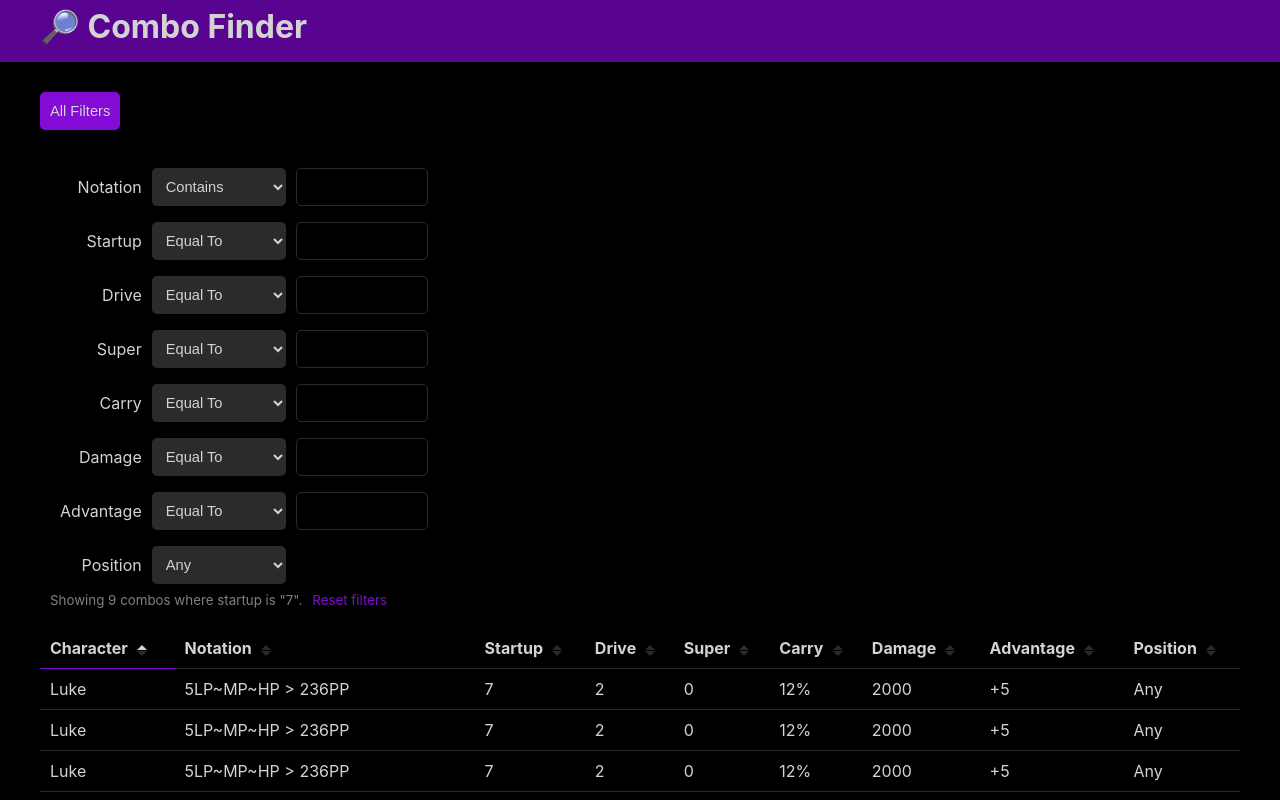
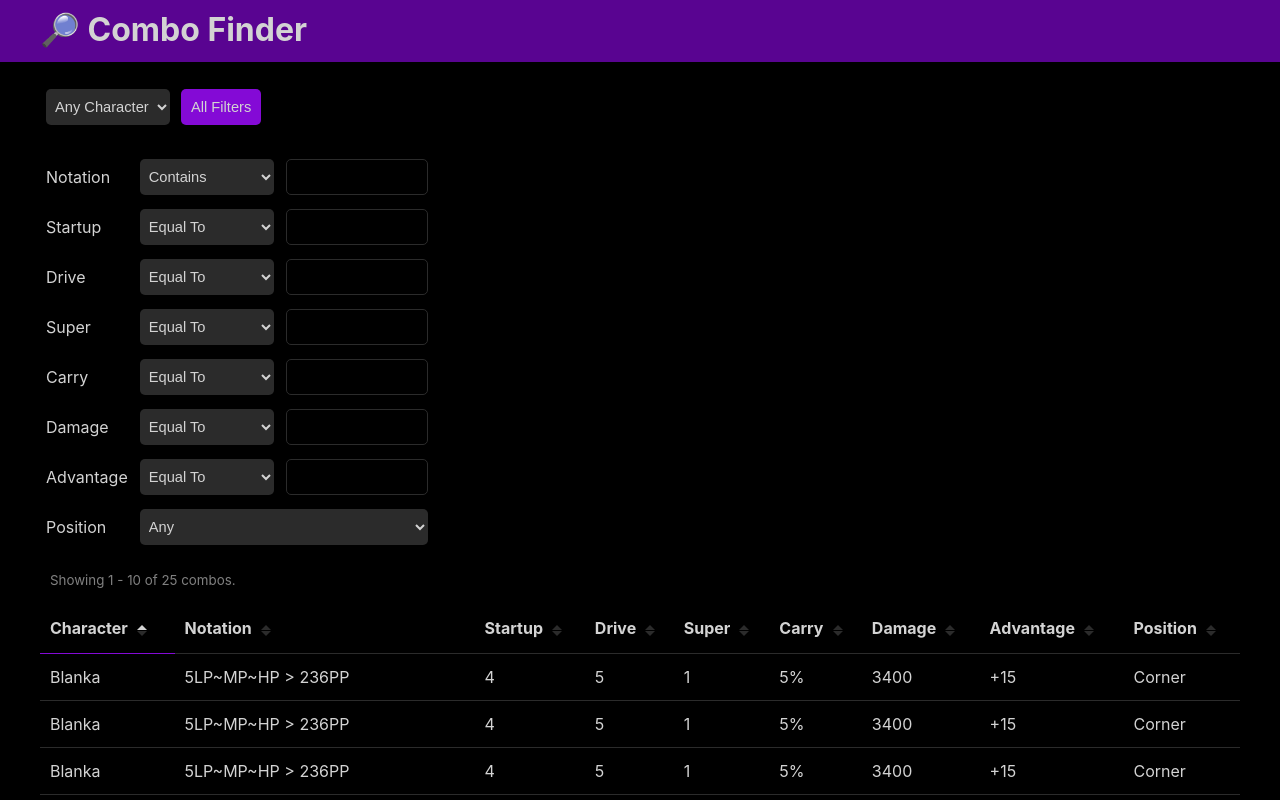
Before and after one commit to robro/combo-finder, a React (Create React App) app: page / in a window 1280 px wide. Shown: the top 800 px of the page. Built offline with nearby package versions, Linux system fonts and the light colour scheme.

Commit message:
✨ Get filters fully functioning

```diff
--- a/src/App.css
+++ b/src/App.css
@@ -5,7 +5,8 @@
   --dark-accent-color: #2b2b2b;
   --darker-accent-color: #1a1a1a;
 
-  --max-width: 1200px
+  --max-width: 1200px;
+  --clickable-height: 36px;
 }
 
 input::-webkit-outer-spin-button,
@@ -14,22 +15,25 @@ input::-webkit-inner-spin-button {
   margin: 0;
 }
 
+td {
+  padding: 0;
+}
+
 .capitalize {
   text-transform: capitalize;
 }
 
-.float-right {
-  float: right;
-}
-
-.filter * {
-  padding: 0 0 0 10px;
-  margin: 8px 0;
-  /* border-style: solid; */
+.filter-row * {
+  /* padding: 0 0 0 10px; */
+  margin: 7px 6px;
+  /* border-style: solid;
+  border-width: 1px; */
 }
 
 .filter-table {
+  margin: 20px 0;
   border-collapse: collapse;
+  /* background-color: red; */
 }
 
 .filter-input {
@@ -48,13 +52,12 @@ input[type=number] {
 
 .title-bar {
   background-color: #590491;
-  /* margin-top: -20px; */
   padding: 1px;
   height: 60px;
 }
 
 .title {
-  margin: -15px auto;
+  margin: -12px auto;
   max-width: var(--max-width);
 }
 
@@ -65,7 +68,7 @@ input[type=number] {
 }
 
 .filter-bar {
-  margin: 30px 0;
+  margin: 20px 0;
   display: flex;
 }
 
@@ -97,7 +100,7 @@ input[type=number] {
 }
 
 .prop-header {
-  padding: 10px 20px 10px 10px;
+  padding: 10px 20px 15px 10px;
   cursor: pointer;
   text-align: left;
   border-bottom: 1px solid;
@@ -144,7 +147,7 @@ input[type=number] {
 }
 
 .prop-value {
-  padding: 10px;
+  padding: 13px 10px;
   border-top: 1px solid;
   border-color: var(--dark-accent-color);
 }
@@ -190,29 +193,29 @@ input {
   border-color: var(--dark-accent-color);
   outline-style: none;
   width: 100px;
-  height: 36px;
+  height: calc(var(--clickable-height) - 2px);
 }
 
 .page-input {
   border-width: 1px 0 1px 1px;
   border-radius: 5px 0 0 5px;
   width: 20px;
-  margin-left: 15px;
+  margin-left: 10px;
 }
 
 .drop {
   background-color: var(--dark-accent-color);
   text-transform: capitalize;
   color: inherit;
-  /* padding: 10px; */
   font-size: 11pt;
-  height: 38px;
-  width: 100%;
+  height: var(--clickable-height);
+  min-width: calc(100% - 12px);
   border-width: 1px;
   border-style: none;
   border-color: var(--dark-accent-color);
   outline-style: none;
   border-radius: 5px;
+  padding: 0 5px;
 }
 
 .btn {
@@ -220,10 +223,11 @@ input {
   color: var(--main-text-color);
   font-size: 11pt;
   min-width: 38px;
-  height: 38px;
+  height: var(--clickable-height);
   border: none;
   cursor: pointer;
   padding: 0 10px;
+  margin: 7px 5px;
   /* transition-duration: 0.1s; */
 }
 
@@ -239,10 +243,12 @@ input {
 
 .btn-left {
   border-radius: 5px 0 0 5px;
+  margin-right: 0;
 }
 
 .btn-right {
   border-radius: 0 5px 5px 0;
+  margin-left: 0;
 }
 
 .btn-main {
--- a/src/App.js
+++ b/src/App.js
@@ -10,9 +10,7 @@ const combo_data = [...require('./combos.json')]
 function App() {
   const [sort_prop, setSortProp] = useState('character')
   const [reverse_sort, setReverseSort] = useState(false)
-  const [filters, setFilters] = useState({
-    'startup': {'op': 'is', 'value': 7}
-  })
+  const [filters, setFilters] = useState({})
   const [page_size, setPageSize] = useState(10)
   const [cur_page, setCurPage] = useState(1)
 
@@ -68,28 +66,38 @@ function App() {
     if (reverse_sort) return 'descend'
     return 'ascend'
   }
-  const updateFilters = (e) => {
-    const key = e.target.id
-    const op = e.target.name
-    const value = e.target.value
-    const new_filters = {...filters, [key]: {'op': op, 'value': value}}
-    if (!value) delete new_filters[key]
+  const submitFilters = () => {
+    let new_filters = {}
+    for (const prop of combo_props) {
+      let condition = document.getElementById(prop+'-condition')
+      condition = (condition)? condition.value: 'equal to'
+      let value = document.getElementById(prop+'-value').value
+      if (!value) continue
+      new_filters[prop] = {'condition': condition, 'value': value}
+    }
     setFilters(new_filters)
   }
-  const submitFilters = (e) => {
-    console.log(e.target.getElementsByClassName('filter'))
-  }
   const resetFilters = () => {
-    let dropdowns = [...document.getElementsByClassName('drop')]
-    dropdowns.map(drop => drop.value = drop.options[0].value)
+    let condition_elems = [...document.getElementsByClassName('condition')]
+    let value_elems = [...document.getElementsByClassName('value')]
+    condition_elems.map(elem => elem.value = elem.options[0].value)
+    value_elems.map(elem => elem.value = '')
     setFilters({})
   }
   const filterCombo = (combo) => {
+    let combo_value
+    let filter_value
+    let condition
     for (let prop in filters) {
       if (filters[prop].value) {
-        if (!evaluate[filters[prop].op](combo[prop], filters[prop].value)) {
+        combo_value = combo[prop]
+        filter_value = filters[prop].value
+        condition = filters[prop].condition.toLowerCase()
+        if (typeof(combo_value) === 'string') combo_value = combo_value.toLowerCase()
+        if (typeof(filter_value) === 'string') filter_value = filter_value.toLowerCase()
+        if (!evaluate[condition](combo_value, filter_value))
           return false
-        }}}
+      }}
     return true
   }
   const filtered_data = combo_data.filter(filterCombo).sort((a, b) => (
@@ -111,7 +119,7 @@ function App() {
     }
     if (Object.keys(filters).length > 0) {
       filter_info = ` where ${Object.keys(filters).map(f =>
-        `${f} ${filters[f].op} "${filters[f].value}"`).join(' and ')}`
+        `${f} ${filters[f].condition.toLowerCase()} "${filters[f].value}"`).join(' and ')}`
     }
     return `Showing ${combo_nums} ${filtered_data.length} combo${plural}${filter_info}.`
   }
@@ -139,45 +147,23 @@ function App() {
     <span className='reset' onClick={resetFilters}>Reset filters</span>: ''
 
   const createFilter = (prop, label=true, on_change=null) => { return (
-    <tr className='filter'>
-      {(label)? <td><label className='float-right capitalize'>{prop}</label></td>: null}
+    <tr className='filter-row'>
+      {(label)? <td><label className='capitalize'>{prop}</label></td>: null}
       {(combo_filters[prop].compare.length > 1)? <>
-      <td><select className='drop' id={`${prop}-ops`}>
-        {combo_filters[prop].compare.map(op => (
-          <option value={op}>{op}</option>
+      <td><select className='drop condition' id={prop+'-condition'}>
+        {combo_filters[prop].compare.map(option => (
+          <option value={option}>{option}</option>
         ))}
       </select></td><td>
-      <input className='filter-input' id={`${prop}-input`}/></td></>:
-      <td><select className='drop' name='is' id={prop} onChange={on_change}>
+      <input className='filter-input value' id={prop+'-value'}/></td></>:
+      <td colSpan={2}><select className='drop value' id={prop+'-value'} onChange={on_change}>
         <option value=''>{combo_filters[prop].options[0]}</option>
-        {combo_filters[prop].options.slice(1).map(op => (
-          <option value={op}>{op}</option>
+        {combo_filters[prop].options.slice(1).map(option => (
+          <option value={option}>{option}</option>
         ))}
       </select></td>}
     </tr>
   )}
-  //   if (combo_filters[prop].compare.length > 1) return (
-  //     <div className='filter capitalize'>
-  //       <span>{(label)? <span></span>: ''}</span>
-  //       <select className='drop' id={`${prop}-ops`}>
-  //         {combo_filters[prop].compare.map(op => (
-  //           <option value={op}>{op}</option>
-  //         ))}
-  //       </select>
-  //       <input className='input' id={`${prop}-input`}/>
-  //     </div>
-  //   ); else return (
-  //     <div className='filter capitalize'>
-  //       <span>{prop}</span>
-        // <select className='drop' name='is' id={prop} onChange={updateFilters}>
-        //   <option value=''>{combo_filters[prop].options[0]}</option>
-        //   {combo_filters[prop].options.slice(1).map(op => (
-        //     <option value={op}>{op}</option>
-        //   ))}
-        // </select>
-  //     </div>
-  //   )
-  // }
   return (
     <div className='app'>
       <div className='title-bar'>
@@ -185,6 +171,7 @@ function App() {
       </div>
       <div className='body'>
         <div className='filter-bar'>
+          {createFilter('character', false, submitFilters)}
           <button className='btn btn-main' type='button' onClick={submitFilters}>All Filters</button>
         </div>
         <table className='filter-table'>
--- a/src/evaluate.js
+++ b/src/evaluate.js
@@ -1,7 +1,7 @@
 const evaluate = {
-    'is': function(a, b) { return a === b },
-    'is greater than': function(a, b) { return a > b },
-    'is less than': function(a, b) { return a < b },
+    'equal to': function(a, b) { return a == b },
+    'greater than': function(a, b) { return a > b },
+    'less than': function(a, b) { return a < b },
     'contains': function(a, b) { return a.includes(b) },
     'doesn\'t contain': function(a, b) { return !a.includes(b) },
 }
--- a/src/props.json
+++ b/src/props.json
@@ -1,6 +1,6 @@
 {
   "character": {
-    "compare": ["Is"],
+    "compare": ["Equal To"],
     "options": [
       "Any Character",
       "Blanka",
@@ -52,7 +52,7 @@
     "options": []
   },
   "position": {
-    "compare": ["Is"],
+    "compare": ["Equal To"],
     "options": ["Any", "Midscreen", "Fullscreen", "Corner"]
   }
 }
```
